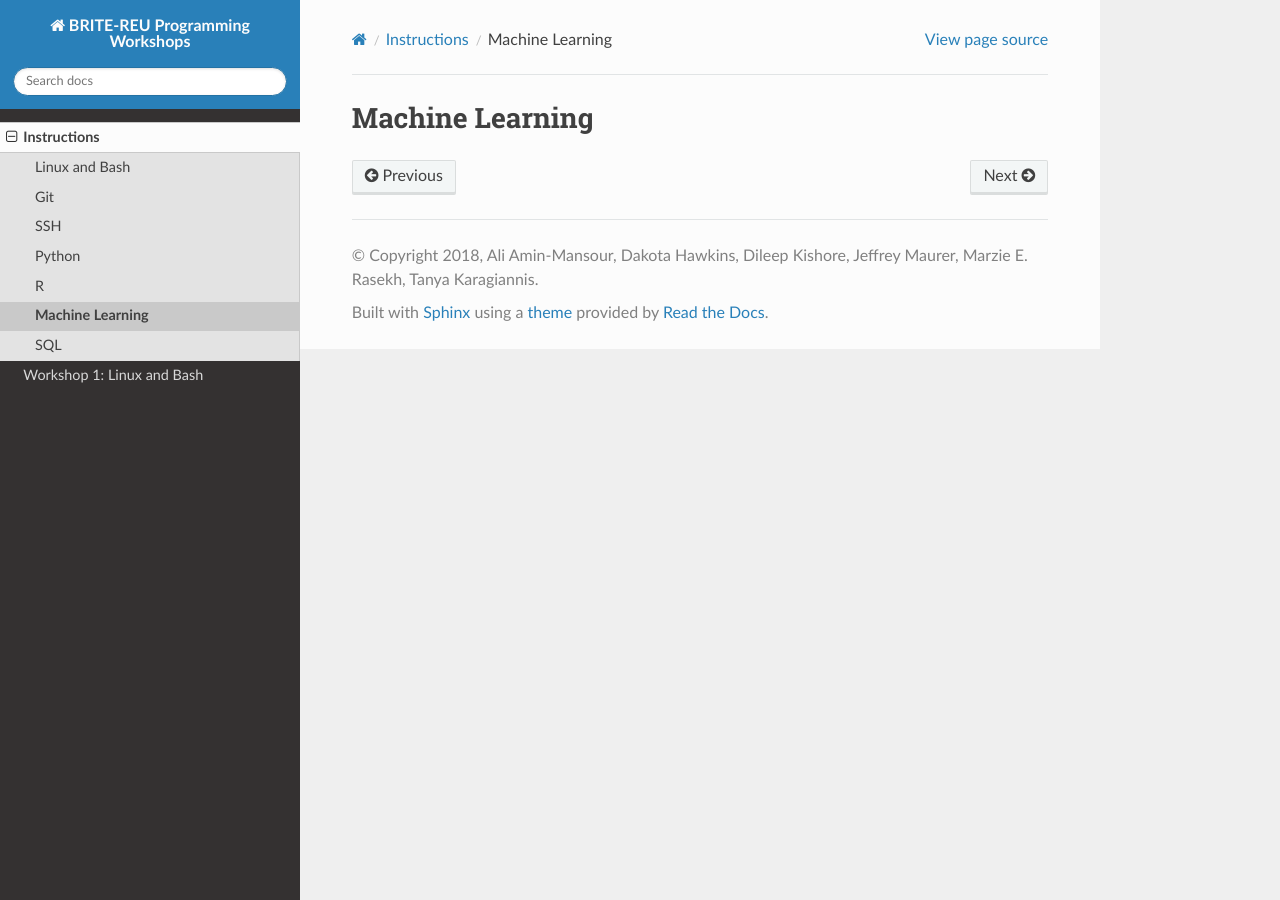
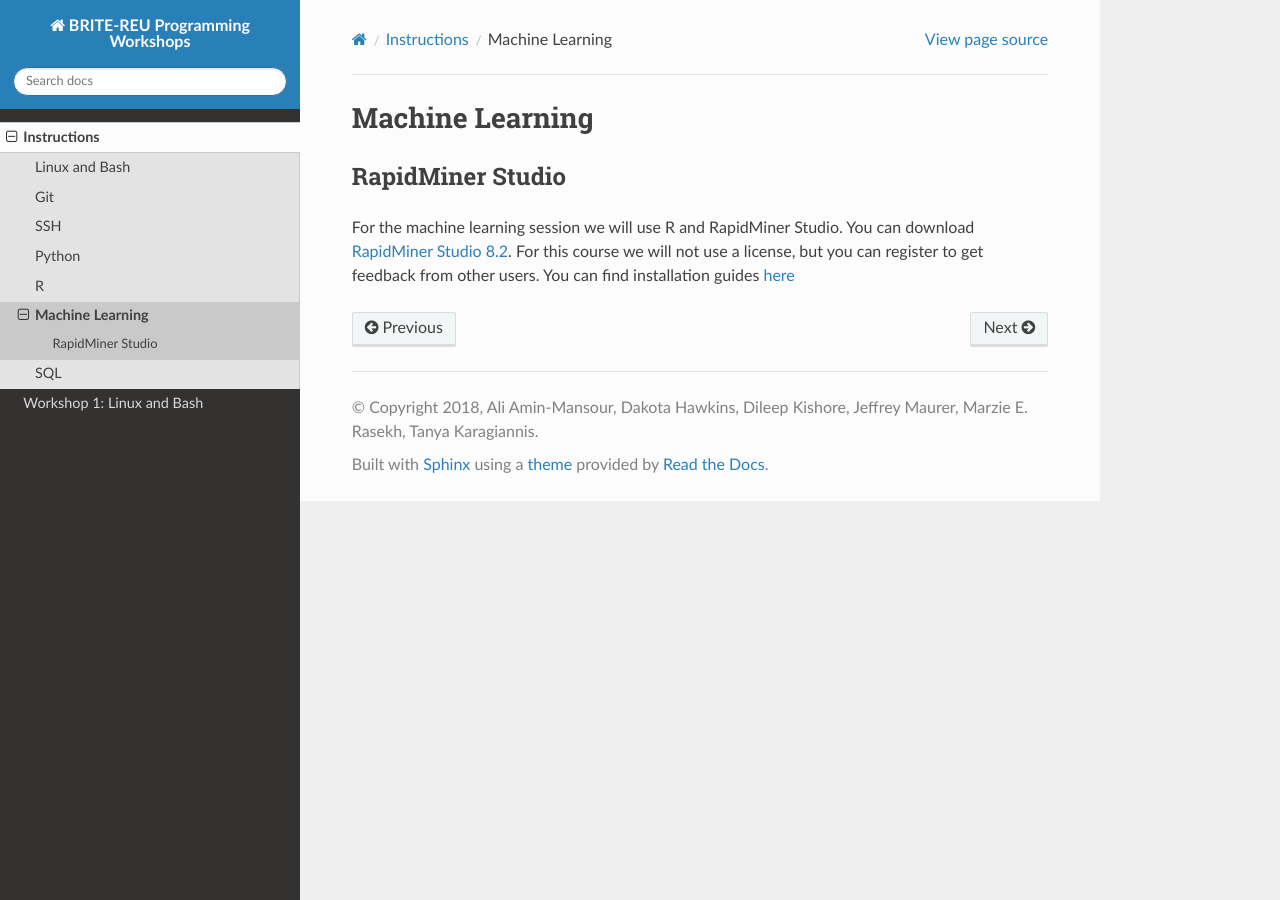
Before and after one commit to BRITE-REU/programming-workshops, a Sphinx documentation site: the page built from source/workshops/00_instructions/machine_learning.rst, in a window 1280 px wide. Built offline with Sphinx 7.4.7 and the Read the Docs theme 2.0.0, drawn with Linux system fonts in a browser that asks for light colours.

Commit message:
Added instructions for machine learning

```diff
--- a/source/workshops/00_instructions/machine_learning.rst
+++ b/source/workshops/00_instructions/machine_learning.rst
@@ -1,2 +1,7 @@
 Machine Learning
 ====================
+
+RapidMiner Studio
+-------------------------
+
+For the machine learning session we will use R and RapidMiner Studio. You can download `RapidMiner Studio 8.2 <https://my.rapidminer.com/nexus/account/index.html#downloads>`_. For this course we will not use a license, but you can register to get feedback from other users. You can find installation guides `here <https://docs.rapidminer.com/latest/studio/installation/>`_
```
